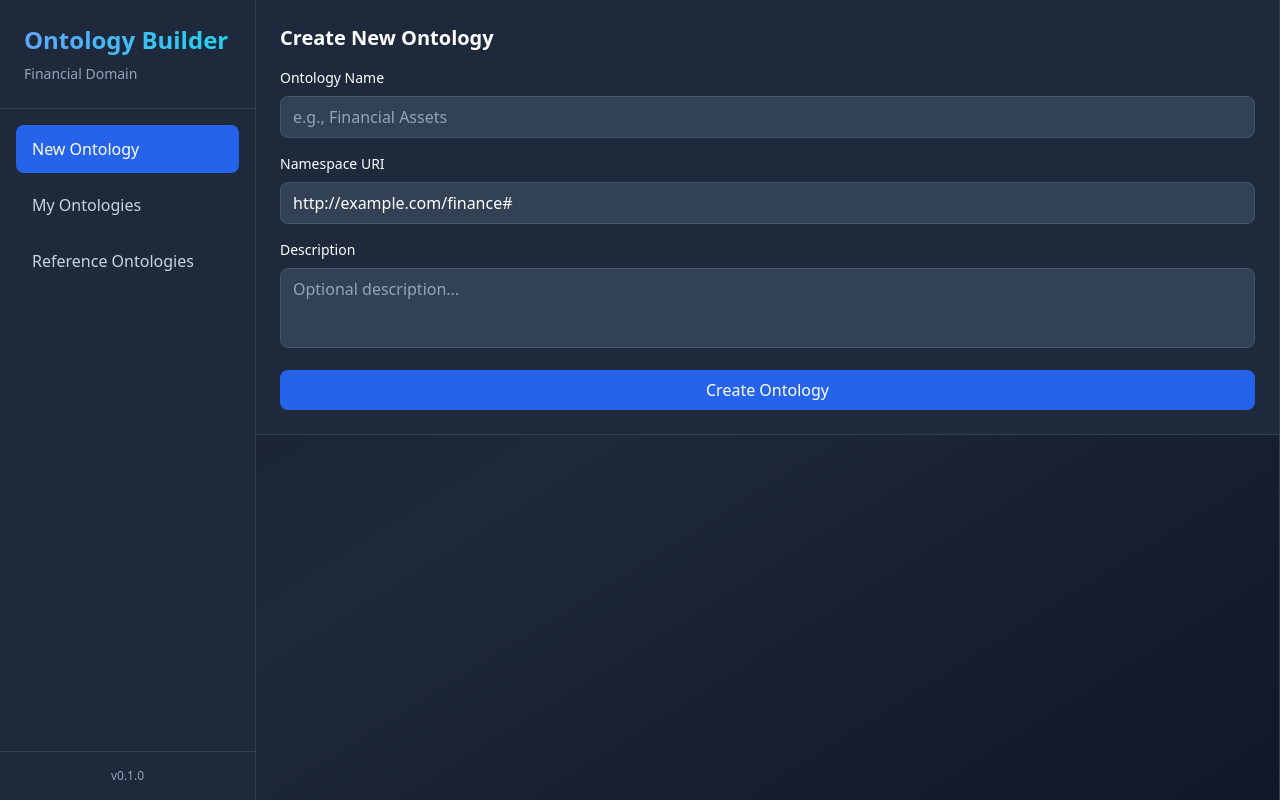
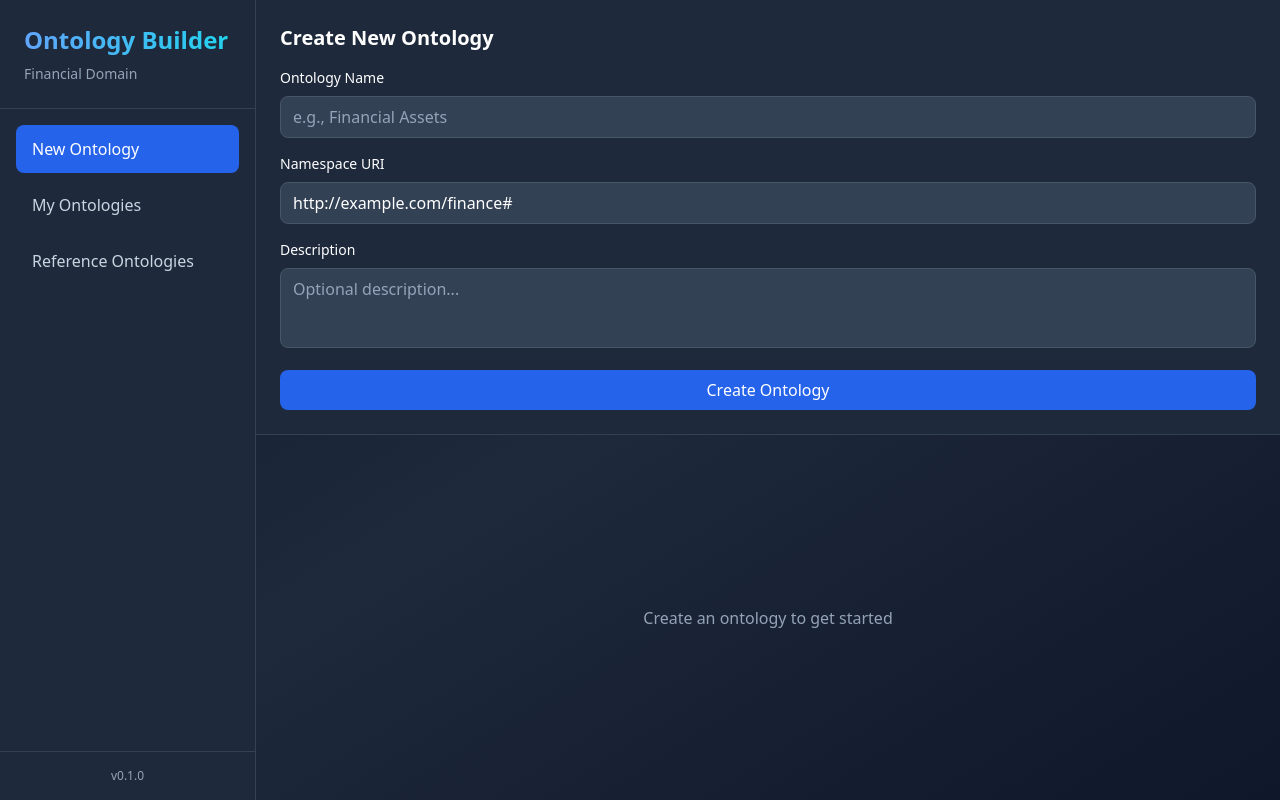
Before and after one commit to chestnzu1/ontology_maker, a Next.js app: page / in a window 1280 px wide. Built offline with nearby package versions, Linux system fonts and the light colour scheme.

Commit message:
Fix layout - ensure form is always visible and properly organized

```diff
--- a/components/OntologyEditor.tsx
+++ b/components/OntologyEditor.tsx
@@ -96,9 +96,8 @@ export function OntologyEditor({
   }
 
   return (
-    <div className="flex-1 flex overflow-hidden">
-      {/* Left Panel - Editor */}
-      <div className="flex-1 flex flex-col overflow-hidden border-r border-slate-700">
+    <div className="flex-1 flex flex-col overflow-hidden">
+      {/* Header Section */}
       <div className="p-6 border-b border-slate-700 bg-slate-800">
         <h2 className="text-xl font-bold mb-4">
           {ontology ? 'Edit Ontology' : 'Create New Ontology'}
@@ -147,7 +146,11 @@ export function OntologyEditor({
         </div>
       </div>
 
-        {ontology && (
+      {/* Main Content Area */}
+      {ontology ? (
+        <div className="flex-1 flex overflow-hidden">
+          {/* Left Panel - Editor */}
+          <div className="flex-1 flex flex-col overflow-hidden border-r border-slate-700">
             <div className="flex-1 overflow-auto p-6">
               <ClassForm onAddClass={handleAddClass} existingClasses={ontology.classes} />
               <div className="mt-8">
@@ -157,11 +160,16 @@ export function OntologyEditor({
                 />
               </div>
             </div>
-        )}
           </div>
 
           {/* Right Panel - Graph Visualization */}
-      {ontology && <OntologyGraph ontology={ontology} />}
+          <OntologyGraph ontology={ontology} />
+        </div>
+      ) : (
+        <div className="flex-1 flex items-center justify-center text-slate-400">
+          <p>Create an ontology to get started</p>
+        </div>
+      )}
     </div>
   )
 }
```
Lines whose indentation alone changed are shown as unchanged.
